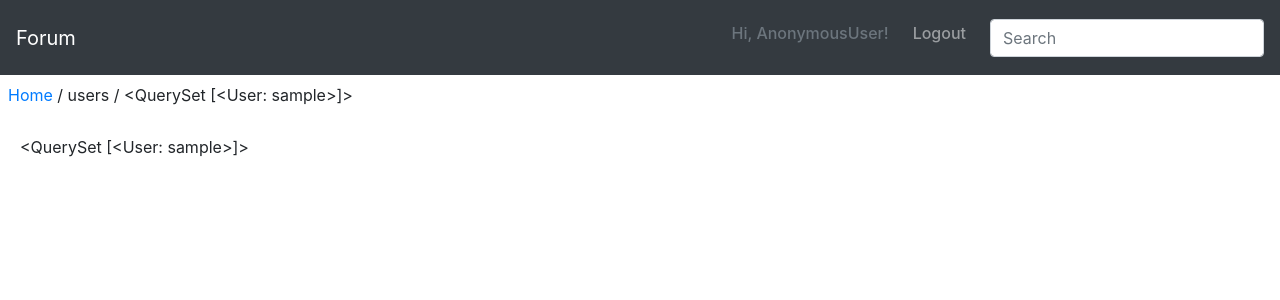
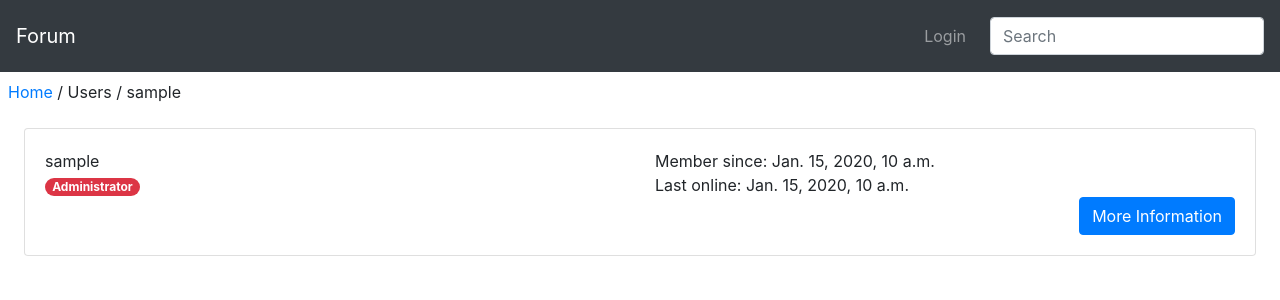
Before and after one commit to AnrijsG/forum, a Django app: page /u/1 in a window 1280 px wide. Shown: the top 300 px of the page. Run offline with Django 3.2, Linux system fonts and the light colour scheme; tables that the repository leaves empty hold one stand-in row (values such as "Sample post"); some libraries are stand-ins or nearby versions.

Commit message:
General development

```diff
--- /dev/null
+++ b/forum/static/users.js
@@ -0,0 +1,5 @@
+(function() {
+    $(function () {
+        $('[data-toggle="tooltip"]').tooltip();
+    });
+})()
--- a/forum/urls.py
+++ b/forum/urls.py
@@ -21,10 +21,9 @@ from . import views
 urlpatterns = [
     path('admin/', admin.site.urls),
     path('', views.index),
-    path('sections/<section_id>/threads', views.get_threads),
+    path('sections/<section_id>/threads', views.threads),
     path('sections/<section_id>/threads/<thread_id>/posts', views.get_posts),
     path('accounts/', include('django.contrib.auth.urls')),
     path('thread/<thread_id>', views.push_thread),
-    path('mewThread/<section_id>', views.new_thread),
     path('u/<userid>', views.user)
 ]
--- a/forum/views.py
+++ b/forum/views.py
@@ -1,6 +1,7 @@
 import json
 
 from django.contrib.auth import authenticate, login
+from django.db import transaction
 from django.forms.models import model_to_dict
 from django.http import HttpResponse
 from django.shortcuts import render
@@ -26,6 +27,13 @@ def safe_call(value, f):
         return f(value)
 
 
+def threads(request, section_id):
+    if request.method == "GET":
+        return get_threads(request, section_id)
+    else:
+        return create_thread(request, section_id)
+
+
 def get_threads(request, section_id):
     limit = int(request.GET.get('limit', '20'))
     offset = int(request.GET.get('offset', '0'))
@@ -39,6 +47,17 @@ def get_threads(request, section_id):
     return HttpResponse(json.dumps(threads), content_type="application/json")
 
 
+@transaction.atomic()
+def create_thread(request, section_id):
+    data = json.loads(request.body)
+    new_thread = Thread(title=data["title"], section_id=section_id)
+    new_thread.save()
+    new_post = Post(thread=new_thread, author=request.user, text=data["text"])
+    new_post.save()
+    new_thread_id = {"id":new_thread.pk}
+    return HttpResponse(json.dumps(new_thread_id), content_type="application/json")
+
+
 def get_posts(request, section_id, thread_id):
     limit = int(request.GET.get('limit', '20'))
     offset = int(request.GET.get('offset', '0'))
@@ -48,10 +67,6 @@ def get_posts(request, section_id, thread_id):
 
 def login(request):
     return render(request, 'registration/login.html')
-
-
-def new_thread(request):
-    return render(request, 'new_thread.html')
 
 
 def authenticate(request):
@@ -77,5 +92,33 @@ def push_thread(request, thread_id):
 
 
 def user(request, userid):
+    if request.user.is_authenticated:
+        current_user = request.user
+    else:
+        current_user = ''
     selected_user = User.objects.filter(id=userid)
-    return render(request, "user.html", {'selected_user': selected_user})
+    selected_user_posts = Post.objects.filter(author_id=userid).order_by('created_on')
+    username = selected_user[0].username
+    first_name = selected_user[0].first_name
+    last_name = selected_user[0].last_name
+    is_staff = selected_user[0].is_staff
+    date_joined = selected_user[0].date_joined
+    last_login = selected_user[0].last_login
+    post_count = 0
+    for i in selected_user_posts:
+        post_count += 1
+    selected_user_posts = selected_user_posts[:3]
+    posts = [{
+        "text": post.text,
+        "thread": post.thread.title
+    } for post in selected_user_posts]
+    return render(request, "user.html", {
+        'username': username,
+        'first_name': first_name,
+        'last_name': last_name,
+        'is_staff': is_staff,
+        'date_joined': date_joined,
+        'last_login': last_login,
+        'post_count': post_count,
+        'posts': posts,
+        'user': current_user})
--- a/templates/user.html
+++ b/templates/user.html
@@ -1,3 +1,4 @@
+{% load static %}
 <!DOCTYPE html>
 <html lang="en">
 <head>
@@ -18,14 +19,79 @@
         <input class="form-control" type="search" placeholder="Search">
     </form>
 </nav>
-<p class="m-2"> <a href="/">Home</a> / <a>users</a> / <a>{{ selected_user }}</a> </p>
+<p class="m-2"> <a href="/">Home</a> / <a>Users</a> / <a>{{ username }}</a> </p>
 
-<div class="card-body">
-    {{ selected_user }}
+<div class="card m-4">
+    <div class="card-body">
+        <div class="row">
+            <div class="col">
+                {{ username }}
+            </div>
+            <div class="col">
+                Member since: {{ date_joined }}
+            </div>
+            <div class="w-100"></div>
+            <div class="col">
+                {% if is_staff %}
+                    <span class="badge badge-pill badge-danger">Administrator</span>
+                {% else %}
+                    <span class="badge badge-pill badge-primary">User</span>
+                {% endif %}
+            </div>
+            <div class="col">
+                Last online: {{ last_login }}
+            </div>
+            <div class="w-100"></div>
+            <div class="col">
+
+            </div>
+            <div class="col ">
+                <a class="btn btn-primary float-right" data-toggle="collapse" href="#moreInfo" role="button" aria-expanded="false">
+                    More Information
+                </a>
+            </div>
+        </div>
+    </div>
+    <div class="collapse" id="moreInfo">
+        <div class="card-body border">
+            <p>First Name: {{ first_name }}</p>
+            <p>Last Name: {{ last_name }}</p>
+            <p>Post Count: <a href="" data-toggle="modal" data-target="#post_count">{{ post_count }}</a></p>
+        </div>
+    </div>
+</div>
+
+<div class="modal fade" id="post_count" tabindex="-1" role="dialog" aria-labelledby="label" aria-hidden="true">
+    <div class="modal-dialog" role="document">
+        <div class="modal-content">
+            <div class="modal-header">
+                <h5 class="modal-title" id="label">Last 3 posts by {{ username }}</h5>
+                <button type="button" class="close" data-dismiss="modal" aria-label="Close">
+                    <span aria-hidden="true">&times;</span>
+                </button>
+            </div>
+            <div class="modal-body">
+                {% for post in posts %}
+                <div class="card">
+
+                        <div id="card-body border">
+                            <h6 class="card-title">{{ post.thread }}</h6>
+                            <p>{{ post.text }}</p>
+                        </div>
+
+                </div>
+                {% endfor %}
+            </div>
+            <div class="modal-footer">
+                <button type="button" class="btn btn-secondary" data-dismiss="modal">Close</button>
+            </div>
+        </div>
+    </div>
 </div>
 
 <script src="https://code.jquery.com/jquery-3.4.0.min.js"></script>
 <script src="https://cdnjs.cloudflare.com/ajax/libs/popper.js/1.14.3/umd/popper.min.js" integrity="sha384-ZMP7rVo3mIykV+2+9J3UJ46jBk0WLaUAdn689aCwoqbBJiSnjAK/l8WvCWPIPm49" crossorigin="anonymous"></script>
 <script src="https://stackpath.bootstrapcdn.com/bootstrap/4.1.3/js/bootstrap.min.js" integrity="sha384-ChfqqxuZUCnJSK3+MXmPNIyE6ZbWh2IMqE241rYiqJxyMiZ6OW/JmZQ5stwEULTy" crossorigin="anonymous"></script>
+<script src="{% static 'users.js' %}"></script>
 </body>
 </html>
```
Also changed, not shown: forum/static/app.js (+47 -9 lines), templates/index.html (+30 -2 lines), templates/new_thread.html (deleted, +0 -10 lines).
